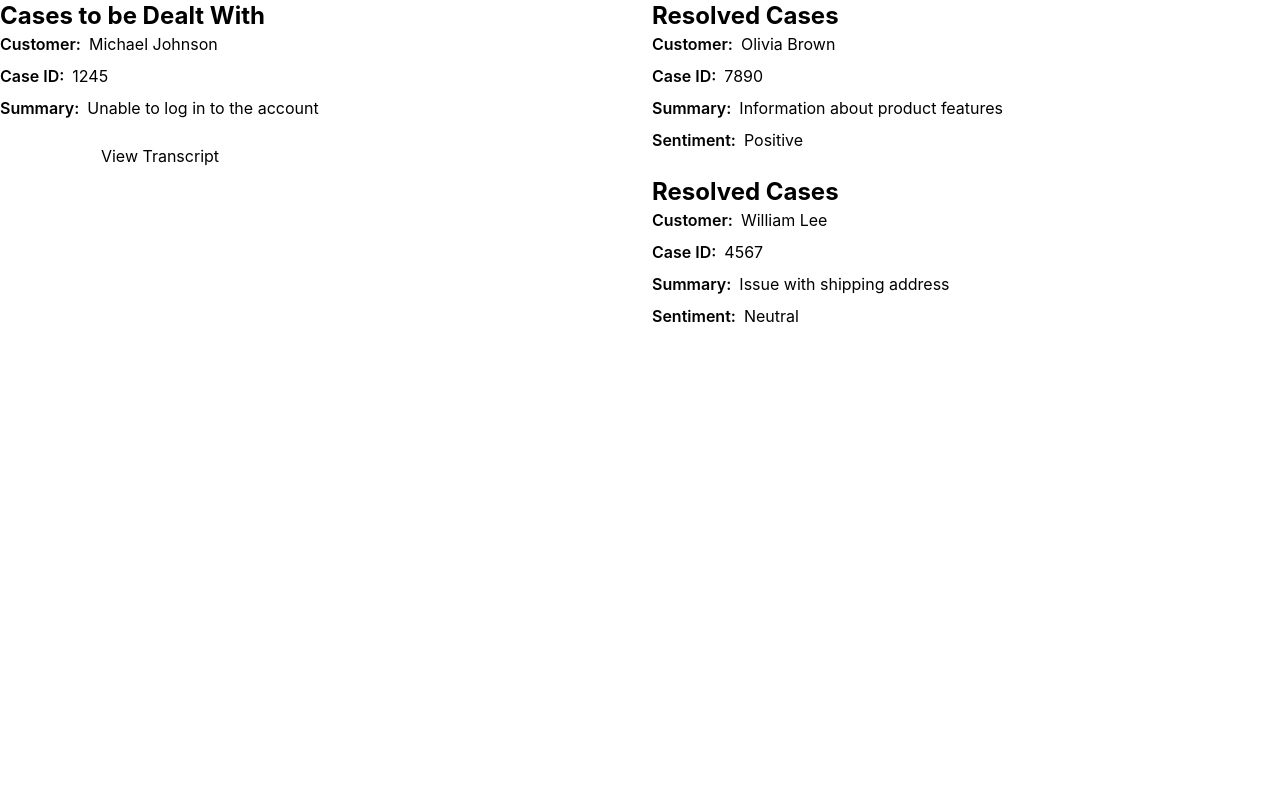
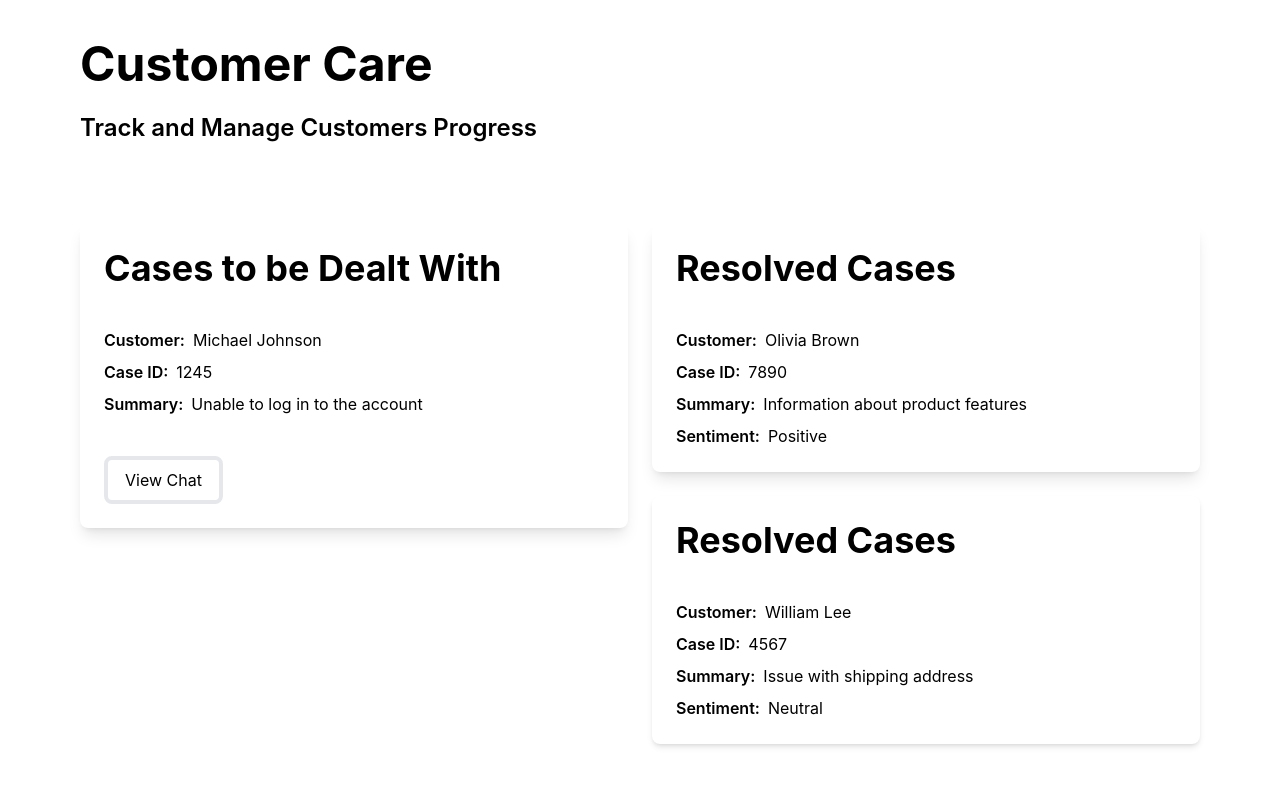
Before and after one commit to ShreyansJain07/AccessDenied_Augenblick, a React (Create React App) app in the folder frontend-chat/: page /dashboard in a window 1280 px wide. Shown: the top 786 px of the page. Built offline with nearby package versions, Linux system fonts and the light colour scheme.

Commit message:
prompt optimization

```diff
--- a/frontend-chat/src/components/Dashboard.jsx
+++ b/frontend-chat/src/components/Dashboard.jsx
@@ -2,14 +2,18 @@ import React from "react";
 
 export default function Dashboard() {
   return (
-    <div className="grid grid-cols-1 gap-6 lg:grid-cols-2">
+    <>
+    <div className="mt-10 m-20 ">
+      <div className="text-5xl font-bold">Customer Care</div>
+      <div className="text-2xl font-semibold mt-6">Track and Manage Customers Progress</div>
+      </div>
+    <div className="grid grid-cols-1 gap-6 lg:grid-cols-2 m-20 mt-10">
+
       <div>
         <div className="space-y-6">
-          <div>
-            <div>
-              <h2 className="text-2xl font-bold">Cases to be Dealt With</h2>
-            </div>
-            <div className="space-y-6">
+          <div className="bg-white rounded-lg p-6 shadow-lg hover:transition-transform hover:scale-105 " >
+            <h2 className="text-4xl font-bold">Cases to be Dealt With</h2>
+            <div className="mt-10">
               <div className="space-y-2">
                 <div className="flex items-center space-x-2">
                   <span className="font-semibold">Customer:</span>
@@ -24,8 +28,8 @@ export default function Dashboard() {
                   <span>Unable to log in to the account</span>
                 </div>
               </div>
-              <button className="w-full max-w-xs" size="lg" variant="outline">
-                View Transcript
+              <button className="w-[40] border-4 max-w-xs margin-auto px-[17px] py-[8px] mt-10 rounded-lg transition-all hover:bg-black hover:text-white hover:border-0 hover:scale-105" size="lg" variant="outline">
+                View Chat
               </button>
             </div>
           </div>
@@ -33,11 +37,9 @@ export default function Dashboard() {
       </div>
       <div>
         <div className="space-y-6">
-          <div>
-            <div>
-              <h2 className="text-2xl font-bold">Resolved Cases</h2>
-            </div>
-            <div className="space-y-6">
+          <div className="bg-white rounded-lg shadow-lg p-6 transition-transform hover:scale-105">
+            <h2 className="text-4xl font-bold">Resolved Cases</h2>
+            <div className="mt-10">
               <div className="space-y-2">
                 <div className="flex items-center space-x-2">
                   <span className="font-semibold">Customer:</span>
@@ -58,11 +60,9 @@ export default function Dashboard() {
               </div>
             </div>
           </div>
-          <div>
-            <div>
-              <h2 className="text-2xl font-bold">Resolved Cases</h2>
-            </div>
-            <div className="space-y-6">
+          <div className="bg-white rounded-lg shadow-md p-6 transition-transform hover:scale-105">
+            <h2 className="text-4xl font-bold ">Resolved Cases</h2>
+            <div className="mt-10">
               <div className="space-y-2">
                 <div className="flex items-center space-x-2">
                   <span className="font-semibold">Customer:</span>
@@ -86,5 +86,6 @@ export default function Dashboard() {
         </div>
       </div>
     </div>
+    </>
   )
 }
```
